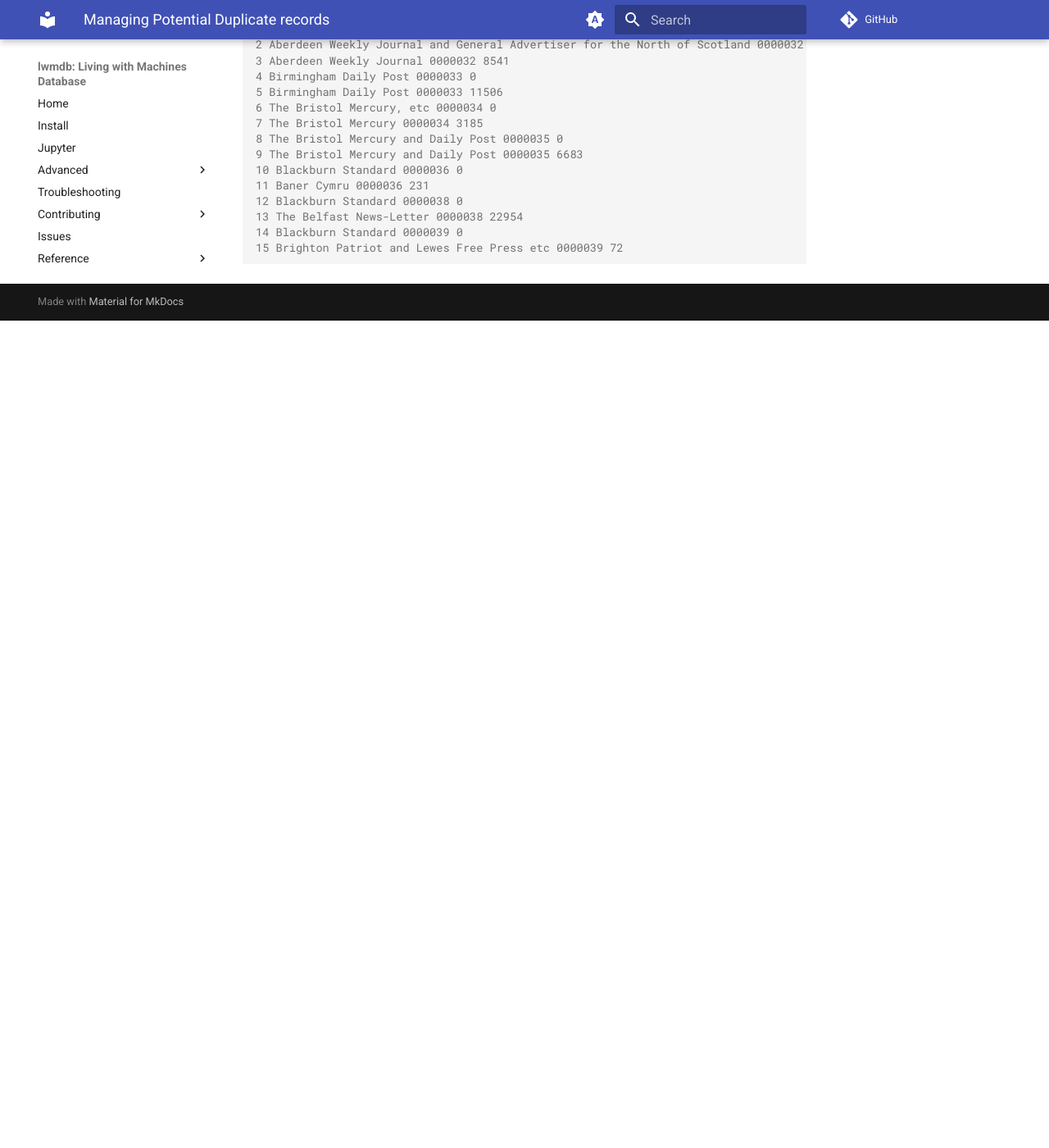
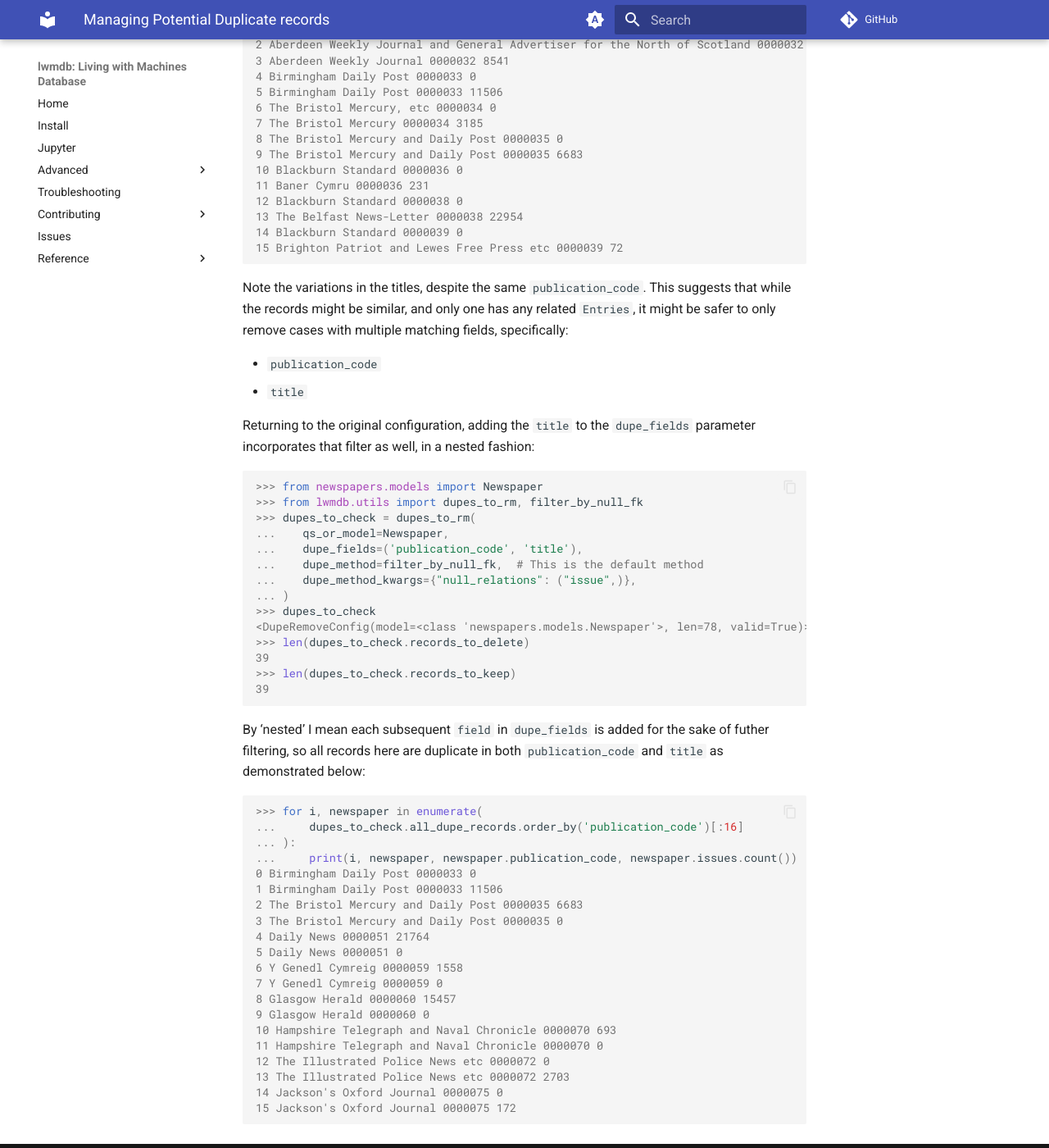
Before and after one commit to Living-with-machines/lwmdb, an MkDocs documentation site: the page built from docs/manage_duplications.md, in a window 1280 px wide and 1400 px high, scrolled down 2072 px. Shown: the whole window at 82% size. Built offline with MkDocs 1.6.1 and Material for MkDocs 9.7.7, drawn with Linux system fonts in a browser that asks for light colours; comment, search, counter and statistics services are not loaded; before the commit the page ends 2463 px from its top, so only the background shows below that; some of the changed text lies outside the part shown.

Commit message:
feat(doc): expand examples demonstrating managing duplicate records

````diff
--- a/docs/manage_duplications.md
+++ b/docs/manage_duplications.md
@@ -70,7 +70,7 @@ To these potential duplicates side by side, the `all_dupe_records` attribute is
 
 ```pycon
 >>> for i, newspaper in enumerate(
-...     all_dupe_records.records_to_keep.order_by('publication_code')[:16]
+...     dupes_to_check.all_dupe_records.order_by('publication_code')[:16]
 ... ):
 ...     print(i, newspaper, newspaper.publication_code, newspaper.issues.count())
 0 The Aberdeen Journal and General Advertiser for the North of Scotland 0000031 0
@@ -91,3 +91,52 @@ To these potential duplicates side by side, the `all_dupe_records` attribute is
 15 Brighton Patriot and Lewes Free Press etc 0000039 72
 
 ```
+
+Note the variations in the titles, despite the same `publication_code`. This suggests that while the records might be similar, and only one has any related `Entries`, it might be safer to only remove cases with multiple matching fields, specifically:
+
+- `publication_code`
+- `title`
+
+Returning to the original configuration, adding the `title` to the `dupe_fields` parameter incorporates that filter as well, in a nested fashion:
+
+```pycon
+>>> from newspapers.models import Newspaper
+>>> from lwmdb.utils import dupes_to_rm, filter_by_null_fk
+>>> dupes_to_check = dupes_to_rm(
+...    qs_or_model=Newspaper,
+...    dupe_fields=('publication_code', 'title'),
+...    dupe_method=filter_by_null_fk,  # This is the default method
+...    dupe_method_kwargs={"null_relations": ("issue",)},
+... )
+>>> dupes_to_check
+<DupeRemoveConfig(model=<class 'newspapers.models.Newspaper'>, len=78, valid=True)>
+>>> len(dupes_to_check.records_to_delete)
+39
+>>> len(dupes_to_check.records_to_keep)
+39
+```
+
+By 'nested' I mean each subsequent `field` in `dupe_fields` is added for the sake of futher filtering, so all records here are duplicate in both `publication_code` and `title` as demonstrated below:
+
+```pycon
+>>> for i, newspaper in enumerate(
+...     dupes_to_check.all_dupe_records.order_by('publication_code')[:16]
+... ):
+...     print(i, newspaper, newspaper.publication_code, newspaper.issues.count())
+0 Birmingham Daily Post 0000033 0
+1 Birmingham Daily Post 0000033 11506
+2 The Bristol Mercury and Daily Post 0000035 6683
+3 The Bristol Mercury and Daily Post 0000035 0
+4 Daily News 0000051 21764
+5 Daily News 0000051 0
+6 Y Genedl Cymreig 0000059 1558
+7 Y Genedl Cymreig 0000059 0
+8 Glasgow Herald 0000060 15457
+9 Glasgow Herald 0000060 0
+10 Hampshire Telegraph and Naval Chronicle 0000070 693
+11 Hampshire Telegraph and Naval Chronicle 0000070 0
+12 The Illustrated Police News etc 0000072 0
+13 The Illustrated Police News etc 0000072 2703
+14 Jackson's Oxford Journal 0000075 0
+15 Jackson's Oxford Journal 0000075 172
+```
````
Also changed, not shown: 1 other file.
